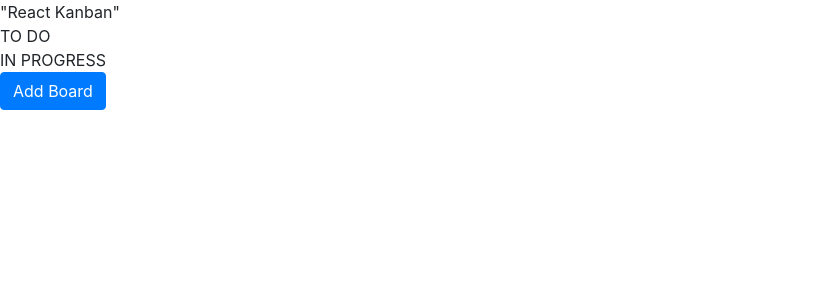
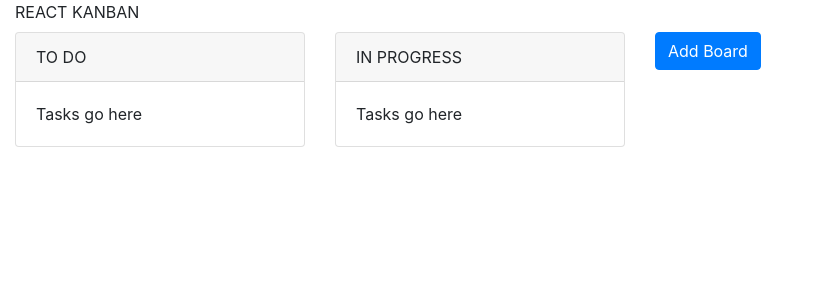
Before and after one commit to jaden-lesuk/react-kanban-clone, a React (Create React App) app: page / in a window 1280 px wide. Shown: the top 300 px of the page, without its empty margins (0-824 px from the left). Built offline with nearby package versions, Linux system fonts and the light colour scheme.

Commit message:
Added Basic Styling to the application

```diff
--- a/src/App.js
+++ b/src/App.js
@@ -5,14 +5,16 @@ import 'bootstrap/dist/css/bootstrap.min.css';
 
 import Kanban from './components/Kanban';
 
-
+import {Container} from 'react-bootstrap'
 
 class App extends Component {
   render(){
     return(
       <Provider store={store}>
-        <div>"React Kanban"</div>
-        <Kanban />
+        <Container fluid>
+          <div>REACT KANBAN</div>
+          <Kanban />
+        </Container>
       </Provider>
     )
   }
--- a/src/components/AddBoard.js
+++ b/src/components/AddBoard.js
@@ -26,7 +26,7 @@ class AddBoard extends Component {
 
     render() {
         return (
-            <div>
+            <div style={this.props.style}>
             {!this.state.isCreateBoard?
                 <div><Button onClick={this.handleClick}>Add Board</Button></div>
                 :<form  onSubmit={this.handleSubmit} >
--- a/src/components/Board.js
+++ b/src/components/Board.js
@@ -1,12 +1,18 @@
-import React, { Component } from 'react'
+import React, { Component } from 'react';
+import { Card } from 'react-bootstrap';
 
 export default class Board extends Component {
     render() {
         const {name} =this.props.board
 
         return (
-            <div>
-                {name}
+            <div style={this.props.style}>
+                <Card>
+                    <Card.Header>{name}</Card.Header>
+                    <Card.Body>
+                        Tasks go here
+                    </Card.Body>
+                </Card>
             </div>
         )
     }
--- a/src/components/Kanban.js
+++ b/src/components/Kanban.js
@@ -1,21 +1,30 @@
 import React, { Component } from 'react';
 import {connect} from 'react-redux';
-import Board from './Board'
-import AddBoard from './AddBoard'
+import Board from './Board';
+import AddBoard from './AddBoard';
+import {Row, Col} from 'react-bootstrap';
 
 class Kanban extends Component {
     render() {
         const {boards} = this.props.board
         return (
-            <div>
-                {boards.map( board => (<Board key={board.id} board={board}/>))}
-                {boards.length < 5? <AddBoard/>: null}
-            </div>
+            <Row>
+                {boards.map( board => (<Col md={3}><Board key={board.id} board={board} style={styles.ColumnStyle}/></Col>))}
+                {boards.length < 5? <Col md={3}><AddBoard style={styles.ColumnStyle}/></Col>: null}
+            </Row>
         )
+    }
+}
+
+const styles = {
+    ColumnStyle: {
+        marginTop: '1vh',
+        marginBottom: '1vh',
     }
 }
 
 const mapStateToProps = (state) => ({
     board: state.board
 })
+
 export default connect(mapStateToProps, {})(Kanban)
```
